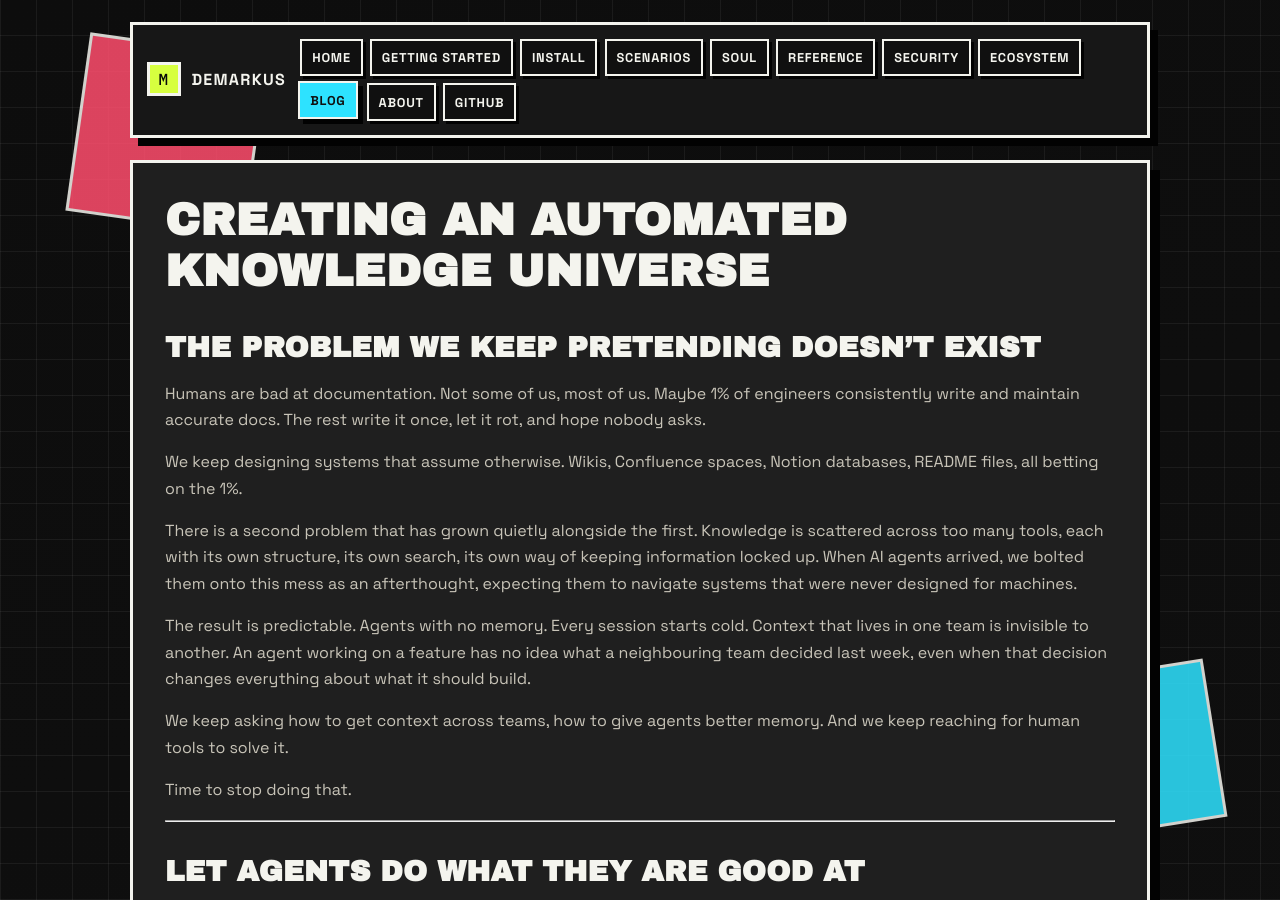
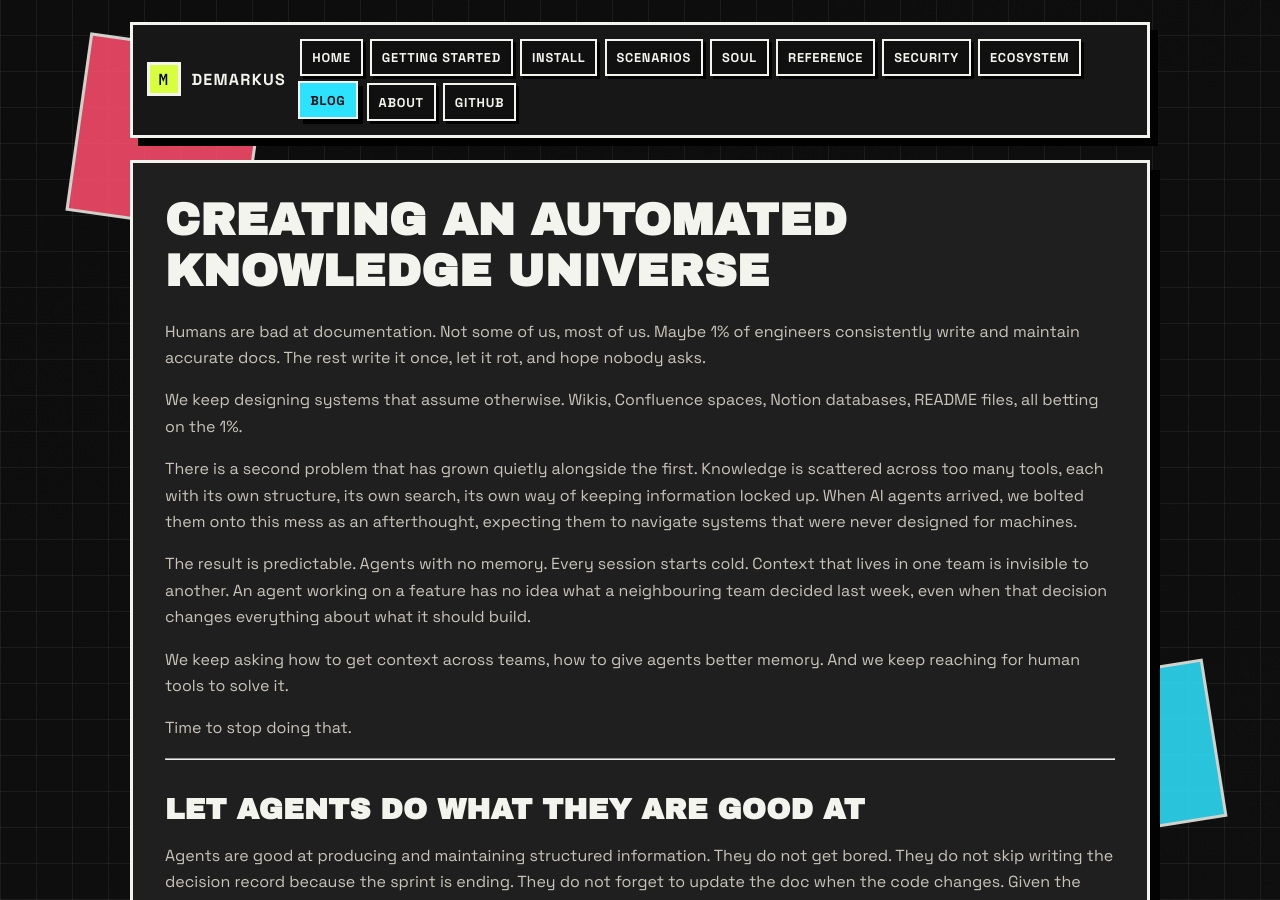
Before and after one commit to latebit-io/demarkus, a Jekyll site: the page built from _posts/2026-04-26-creating-an-automated-knowledge-universe.md, in a window 1280 px wide and 900 px high. Built offline with Jekyll 4.4.1, drawn with Linux system fonts in a browser that asks for light colours.

Commit message:
blog: drop redundant H2 from automated knowledge universe post

```diff
--- a/_posts/2026-04-26-creating-an-automated-knowledge-universe.md
+++ b/_posts/2026-04-26-creating-an-automated-knowledge-universe.md
@@ -6,8 +6,6 @@ permalink: /blog/creating-an-automated-knowledge-universe/
 ---
 
 # Creating an automated knowledge universe
-
-## The Problem We Keep Pretending Doesn't Exist
 
 Humans are bad at documentation. Not some of us, most of us. Maybe 1% of engineers consistently write and maintain accurate docs. The rest write it once, let it rot, and hope nobody asks.
 
```
